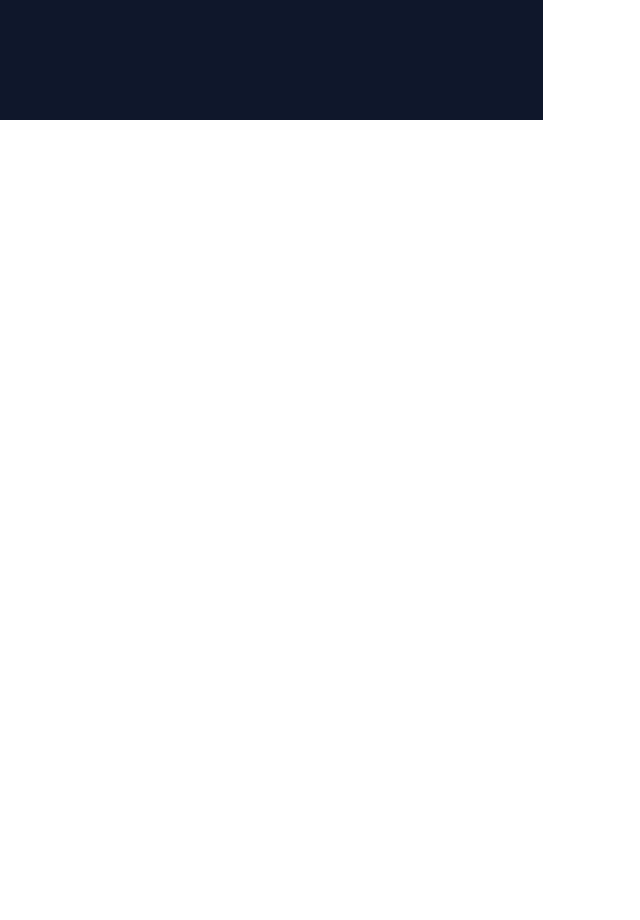
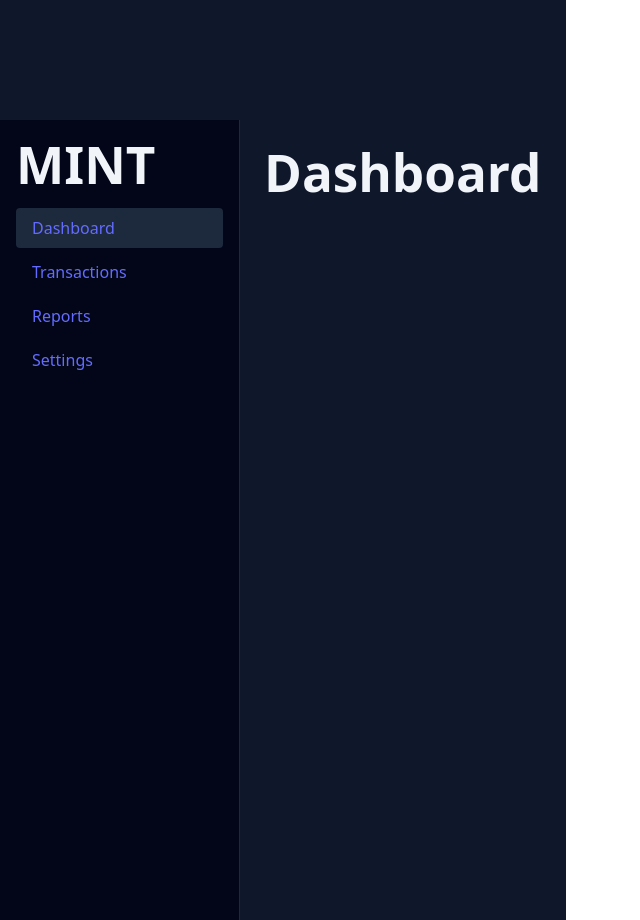
Before and after one commit to srod2016/MINT, a React (Vite) app: page / in a window 1280 px wide. Shown: the part 680-1600 px from the top of the page, without its empty margins (0-640 px from the left). Before the commit the page ends 800 px from the top, so only its background shows below. Built offline with nearby package versions, Linux system fonts and the light colour scheme.

Commit message:
Added initial navigation frameworks

```diff
--- a/package.json
+++ b/package.json
@@ -14,7 +14,8 @@
   },
   "dependencies": {
     "react": "^19.2.0",
-    "react-dom": "^19.2.0"
+    "react-dom": "^19.2.0",
+    "react-router-dom": "^7.9.6"
   },
   "devDependencies": {
     "@eslint/js": "^9.39.1",
--- a/src/App.jsx
+++ b/src/App.jsx
@@ -1,4 +1,15 @@
 import './App.css'
+import {
+  HashRouter,
+  Routes,
+  Route,
+} from "react-router-dom";
+
+import Layout from "./modules/Layout";
+import Dashboard from "./pages/Dashboard";
+import Transactions from "./pages/Transactions";
+import Reports from "./pages/Reports";
+import Settings from "./pages/Settings";
 
 function App() {
 
@@ -9,6 +20,18 @@ function App() {
       <h1 className="text-3xl font-bold">MINT Budget Tracker</h1>
     </div>
 
+    <HashRouter>
+      <Routes>
+        <Route path="/" element={<Layout />}>
+          {/* index = default child at "/" */}
+          <Route index element={<Dashboard />} />
+          <Route path="transactions" element={<Transactions />} />
+          <Route path="reports" element={<Reports />} />
+          <Route path="settings" element={<Settings />} />
+        </Route>
+      </Routes>
+    </HashRouter>
+
     </>
   )
 }
--- /dev/null
+++ b/src/modules/Layout.jsx
@@ -0,0 +1,60 @@
+import { NavLink, Outlet } from "react-router-dom";
+
+export default function Layout() {
+  const linkBase =
+    "block px-4 py-2 rounded hover:bg-slate-700 transition-colors";
+  const linkActive = "bg-slate-800 font-semibold";
+
+  return (
+    <div className="min-h-screen flex bg-slate-900 text-slate-100">
+      {/* Sidebar */}
+      <aside className="w-60 bg-slate-950 border-r border-slate-800 p-4">
+        <h1 className="text-xl font-bold mb-4">MINT</h1>
+
+        <nav className="space-y-1">
+          <NavLink
+            to="/"
+            end
+            className={({ isActive }) =>
+              `${linkBase} ${isActive ? linkActive : ""}`
+            }
+          >
+            Dashboard
+          </NavLink>
+
+          <NavLink
+            to="/transactions"
+            className={({ isActive }) =>
+              `${linkBase} ${isActive ? linkActive : ""}`
+            }
+          >
+            Transactions
+          </NavLink>
+
+          <NavLink
+            to="/reports"
+            className={({ isActive }) =>
+              `${linkBase} ${isActive ? linkActive : ""}`
+            }
+          >
+            Reports
+          </NavLink>
+
+          <NavLink
+            to="/settings"
+            className={({ isActive }) =>
+              `${linkBase} ${isActive ? linkActive : ""}`
+            }
+          >
+            Settings
+          </NavLink>
+        </nav>
+      </aside>
+
+      {/* Main content */}
+      <main className="flex-1 p-6">
+        <Outlet />
+      </main>
+    </div>
+  );
+}
--- /dev/null
+++ b/src/pages/Dashboard.jsx
@@ -0,0 +1,3 @@
+export default function Dashboard() {
+  return <h1 className="text-2xl font-bold">Dashboard</h1>;
+}
--- /dev/null
+++ b/src/pages/Reports.jsx
@@ -0,0 +1,3 @@
+export default function Reports() {
+  return <h1 className="text-2xl font-bold">Reports</h1>;
+}
--- /dev/null
+++ b/src/pages/Settings.jsx
@@ -0,0 +1,3 @@
+export default function Settings() {
+  return <h1 className="text-2xl font-bold">Settings</h1>;
+}
--- /dev/null
+++ b/src/pages/Transactions.jsx
@@ -0,0 +1,3 @@
+export default function Transcations() {
+  return <h1 className="text-2xl font-bold">Transactions</h1>;
+}
```
Also changed, not shown: 1 other file (tests, documents, lock files or other folders).
